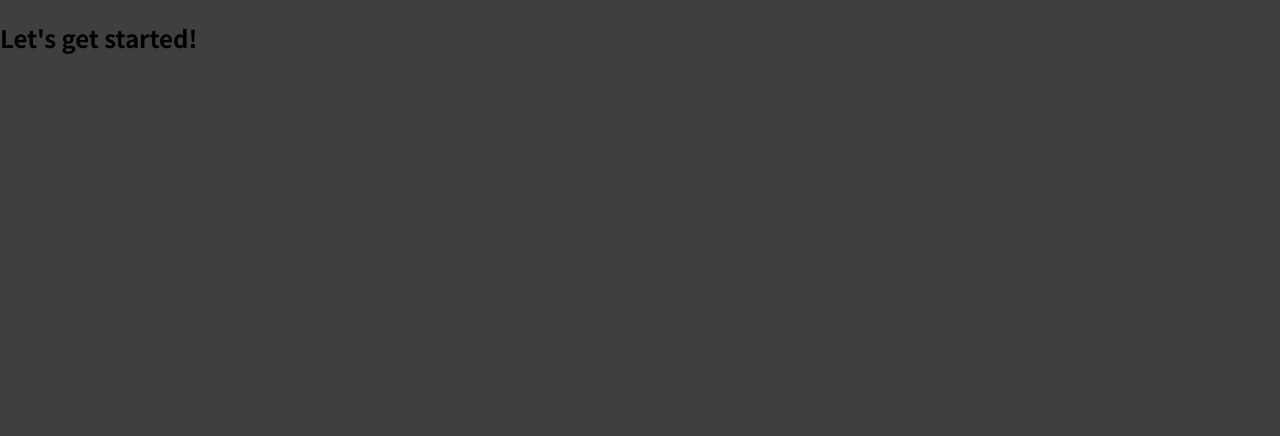
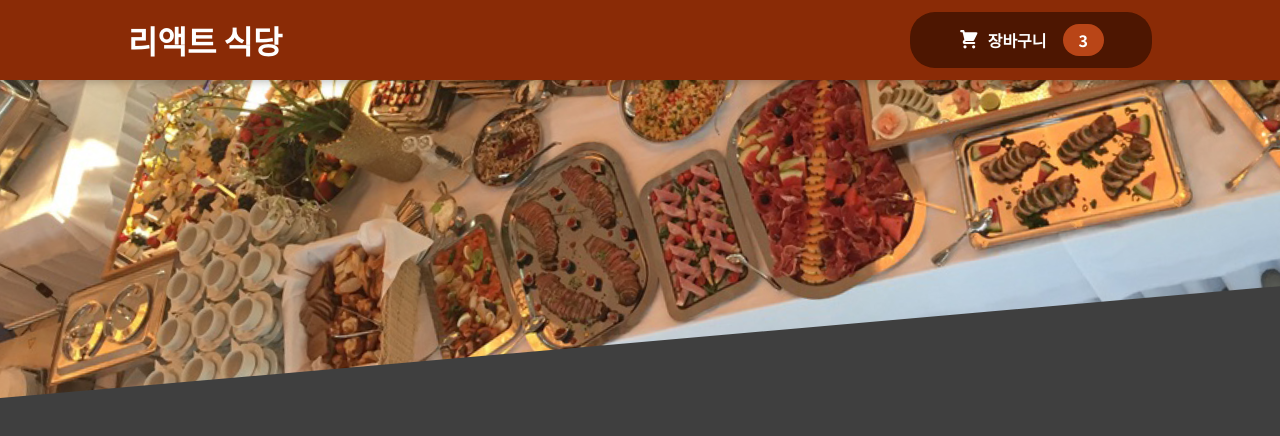
Before and after one commit to dochi486/food-order-app, a React (Create React App) app: page / in a window 1280 px wide. Shown: the top 436 px of the page. Built offline with nearby package versions, Linux system fonts and the light colour scheme.

Commit message:
header 완성

```diff
--- a/src/App.js
+++ b/src/App.js
@@ -1,8 +1,11 @@
+import React, { Fragment } from 'react';
+import Header from './components/Layout/Header';
+
 function App() {
   return (
-    <div>
-      <h2>Let's get started!</h2>
-    </div>
+    <Fragment>
+      <Header />
+    </Fragment>
   );
 }
 
--- /dev/null
+++ b/src/components/Cart/CartIcon.js
@@ -0,0 +1,13 @@
+const CartIcon = () => {
+  return (
+    <svg
+      xmlns="http://www.w3.org/2000/svg"
+      viewBox="0 0 20 20"
+      fill="currentColor"
+    >
+      <path d="M3 1a1 1 0 000 2h1.22l.305 1.222a.997.997 0 00.01.042l1.358 5.43-.893.892C3.74 11.846 4.632 14 6.414 14H15a1 1 0 000-2H6.414l1-1H14a1 1 0 00.894-.553l3-6A1 1 0 0017 3H6.28l-.31-1.243A1 1 0 005 1H3zM16 16.5a1.5 1.5 0 11-3 0 1.5 1.5 0 013 0zM6.5 18a1.5 1.5 0 100-3 1.5 1.5 0 000 3z" />
+    </svg>
+  );
+};
+
+export default CartIcon;
--- a/src/components/Layout/Header.js
+++ b/src/components/Layout/Header.js
@@ -1,15 +1,17 @@
 import React from 'react';
 import mealsImage from '../../assets/meals.jpg';
+import classes from './Header.module.css';
+import HeaderCartButton from './HeaderCartButton';
 
 const Header = (props) => {
   return (
     <React.Fragment>
-      <header>
+      <header className={classes.header}>
         <h1>리액트 식당</h1>
-        <button>장바구니</button>
+        <HeaderCartButton />
       </header>
-      <div>
-        <img src={mealsImage} />
+      <div className={classes['main-image']}>
+        <img src={mealsImage} alt="음식이 가득찬 테이블" />
       </div>
     </React.Fragment>
   );
--- /dev/null
+++ b/src/components/Layout/HeaderCartButton.js
@@ -0,0 +1,16 @@
+import classes from './HeaderCartButton.module.css';
+import CartIcon from '../Cart/CartIcon';
+
+const HeaderCartButton = () => {
+  return (
+    <button className={classes.button}>
+      <span className={classes.icon}>
+        <CartIcon />
+      </span>
+      <span>장바구니</span>
+      <span className={classes.badge}>3</span>
+    </button>
+  );
+};
+
+export default HeaderCartButton;
--- /dev/null
+++ b/src/components/Layout/HeaderCartButton.module.css
@@ -0,0 +1,59 @@
+.button {
+  cursor: pointer;
+  font: inherit;
+  border: none;
+  background-color: #4d1601;
+  color: white;
+  padding: 0.75rem 3rem;
+  display: flex;
+  justify-content: space-around;
+  align-items: center;
+  border-radius: 25px;
+  font-weight: bold;
+}
+
+.button:hover,
+.button:active {
+  background-color: #2c0d00;
+}
+
+.icon {
+  width: 1.35rem;
+  height: 1.35rem;
+  margin-right: 0.5rem;
+}
+
+.badge {
+  background-color: #b94517;
+  padding: 0.25rem 1rem;
+  border-radius: 25px;
+  margin-left: 1rem;
+  font-weight: bold;
+}
+
+.button:hover .badge,
+.button:active .badge {
+  background-color: #92320c;
+}
+
+.bump {
+  animation: bump 300ms ease-out;
+}
+
+@keyframes bump {
+  0% {
+    transform: scale(1);
+  }
+  10% {
+    transform: scale(0.9);
+  }
+  30% {
+    transform: scale(1.1);
+  }
+  50% {
+    transform: scale(1.15);
+  }
+  100% {
+    transform: scale(1);
+  }
+}
```
Also changed, not shown: 2 other files (tests, documents, lock files or other folders).
